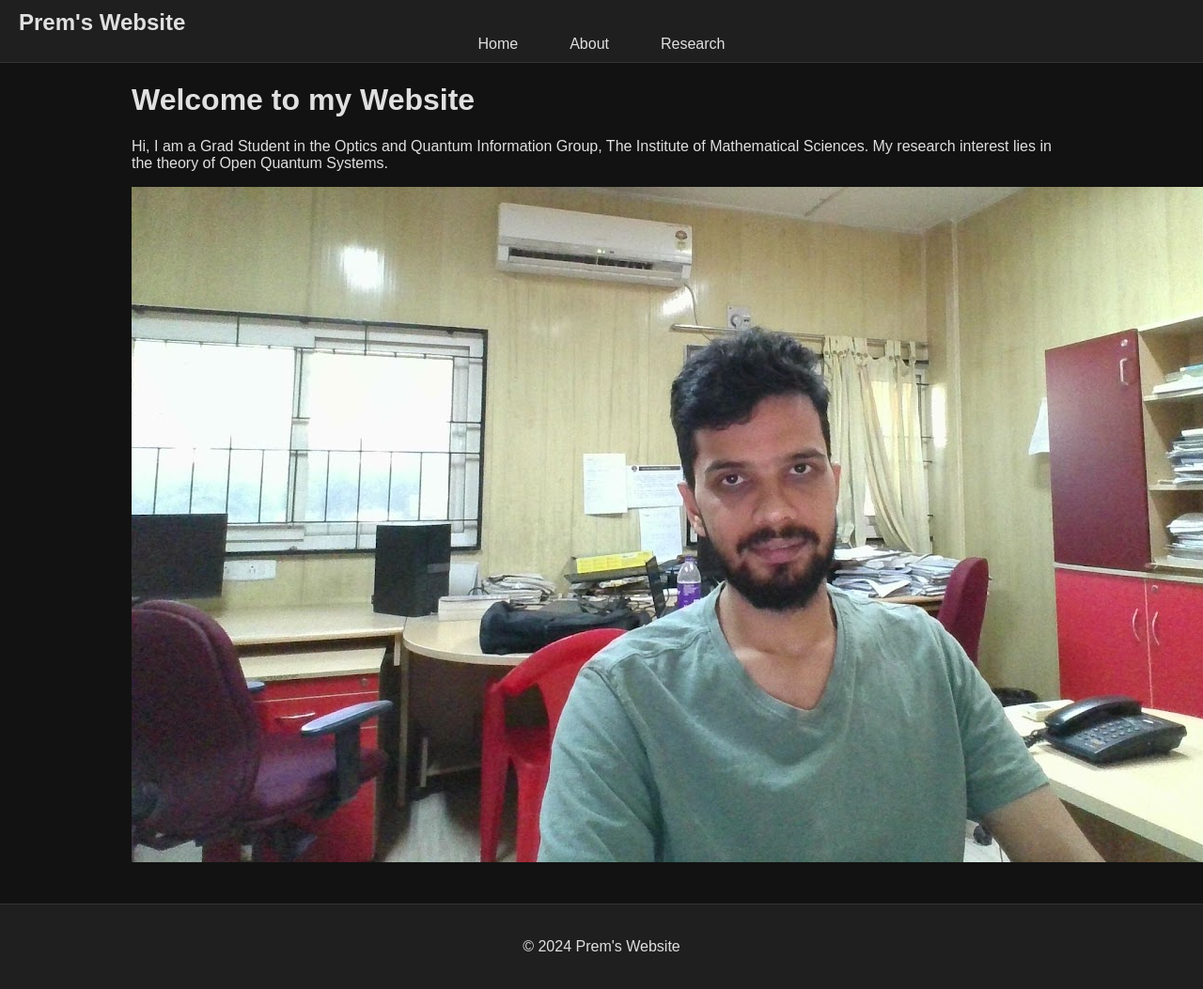
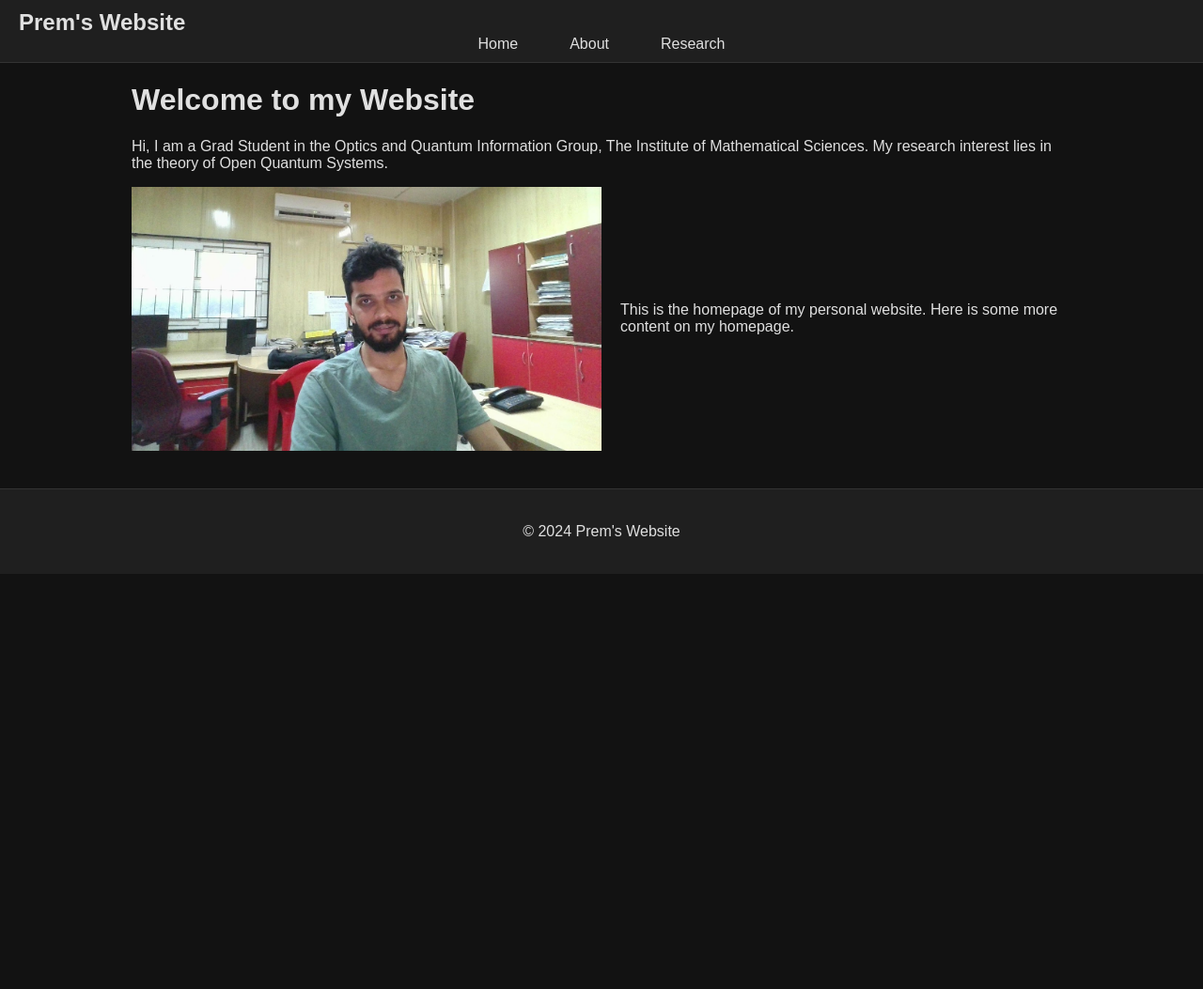
Before and after one commit to prem314/prem314.github.io, a Jekyll site: the page built from index.md, in a window 1280 px wide. Shown: the whole page at 94% size. Built offline with Jekyll 4.4.1, drawn with Linux system fonts in a browser that asks for light colours; after the commit the page ends 900 px from its top, so only the background shows below that.

Commit message:
Update index.md

```diff
--- a/index.md
+++ b/index.md
@@ -7,4 +7,7 @@ title: Home
 
 Hi, I am a Grad Student in the Optics and Quantum Information Group, The Institute of Mathematical Sciences. My research interest lies in the theory of Open Quantum Systems.
 
-![My image]({{ '/assets/images/my_picture.jpg' | relative_url }})
+<div style="display: flex; align-items: center;">
+    <img src="{{ '/assets/images/my_picture.jpg' | relative_url }}" alt="My image" style="margin-right: 20px; width: 50%; height: auto;">
+    <p>This is the homepage of my personal website. Here is some more content on my homepage.</p>
+</div>
```
